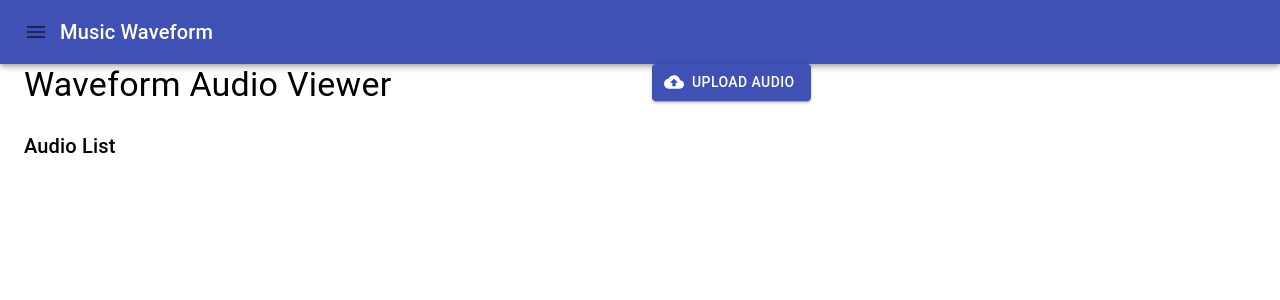
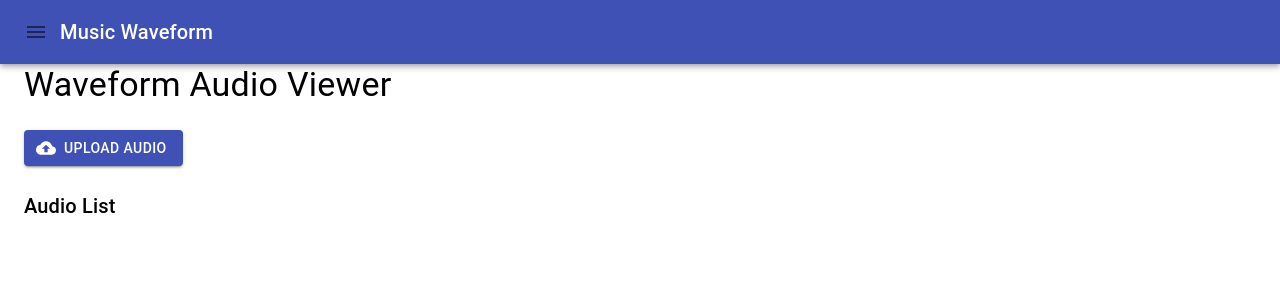
Before and after one commit to danxmc/music-waveform, a React (Create React App) app: page / in a window 1280 px wide. Shown: the top 300 px of the page. Built offline with nearby package versions, Linux system fonts and the light colour scheme.

Commit message:
Dockerize React App - Add Dockerfile to React project - Add .dockerignore to React project

```diff
--- a/src/pages/Home.tsx
+++ b/src/pages/Home.tsx
@@ -6,10 +6,10 @@ import AudioList from "../components/AudioList";
 function Home() {
   return (
     <Grid container spacing={3}>
-      <Grid item xs={6}>
+      <Grid item xs={12}>
         <Typography variant="h4">Waveform Audio Viewer</Typography>
       </Grid>
-      <Grid item xs={6}>
+      <Grid item xs={12}>
         <AudioInputForm />
       </Grid>
 
```
Also changed, not shown: 2 other files (tests, documents, lock files or other folders).
